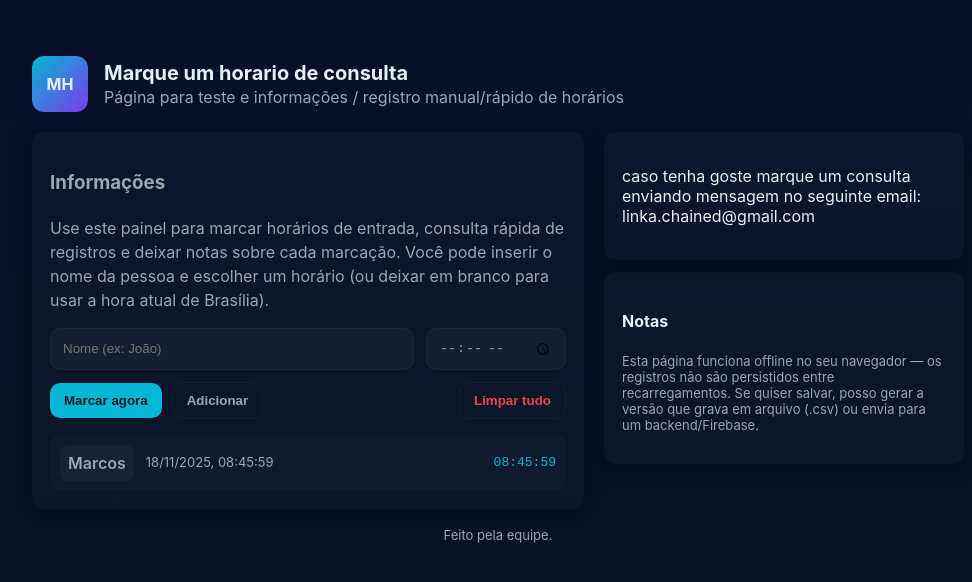
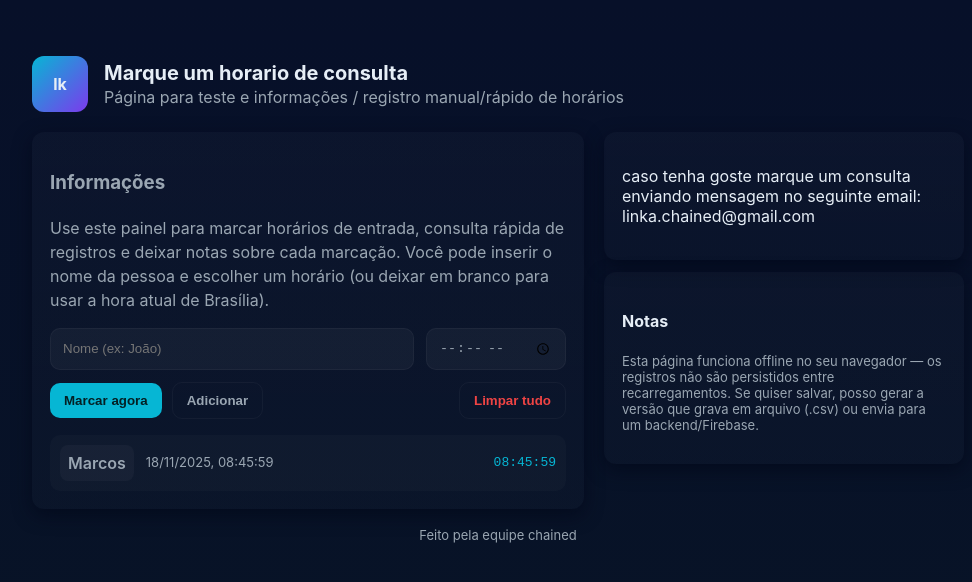
Before and after one commit to JoaoCarvalho01/page-info, a plain HTML site: page index.html in a window 1280 px wide. Shown: the whole page, without its empty margins (142-1114 px from the left). Drawn offline with Linux system fonts and the light colour scheme.

Commit message:
Update index.html

```diff
--- a/index.html
+++ b/index.html
@@ -48,7 +48,7 @@
 <body>
   <div class="wrap">
     <header>
-      <div class="logo">MH</div>
+      <div class="logo">lk</div>
       <div>
         <h1>Marque um horario de consulta</h1>
         <p class="lead">Página para teste e informações / registro manual/rápido de horários</p>
@@ -96,7 +96,7 @@
       </aside>
     </div>
 
-    <footer>Feito pela equipe.</footer>
+    <footer>Feito pela equipe chained</footer>
   </div>
 
 
```
